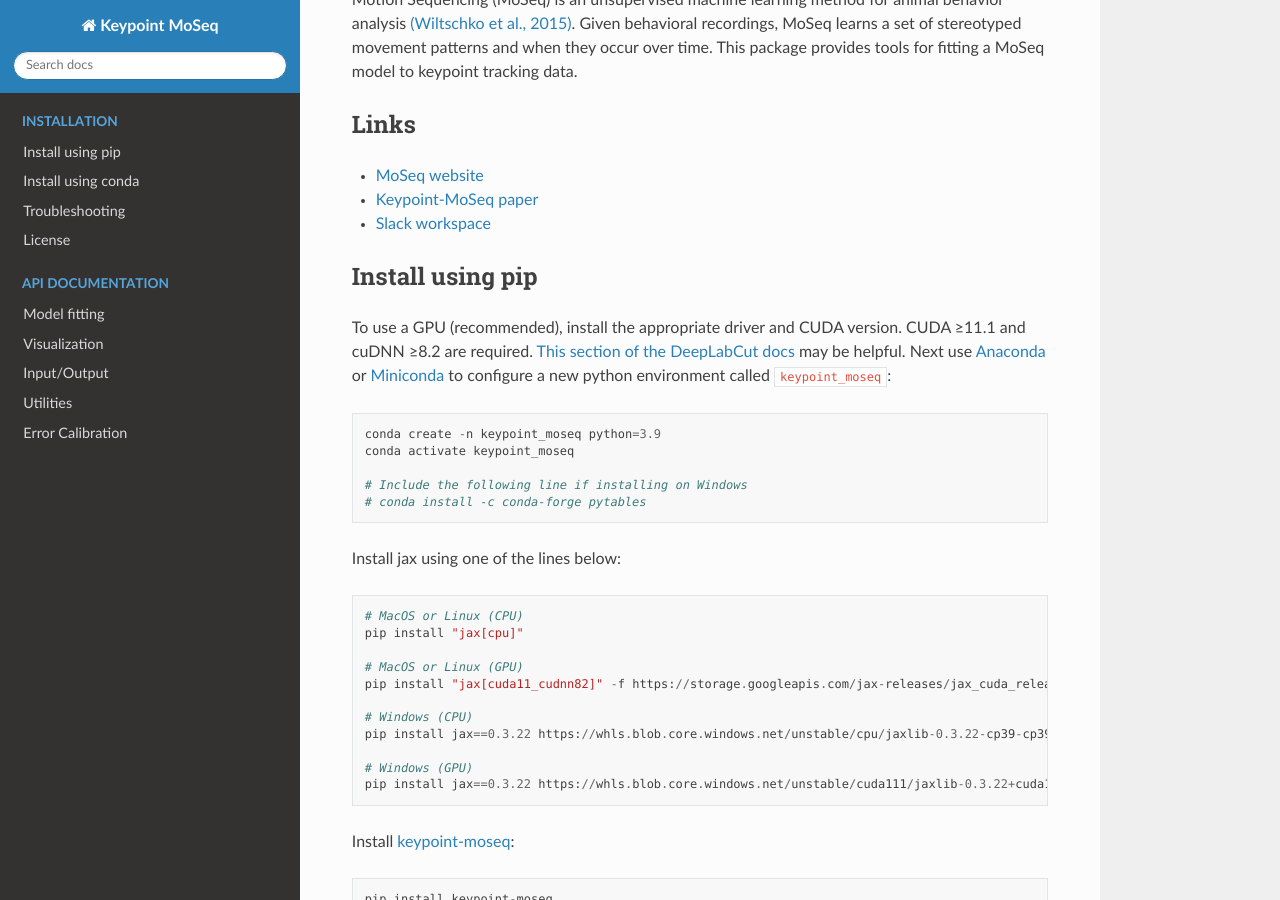
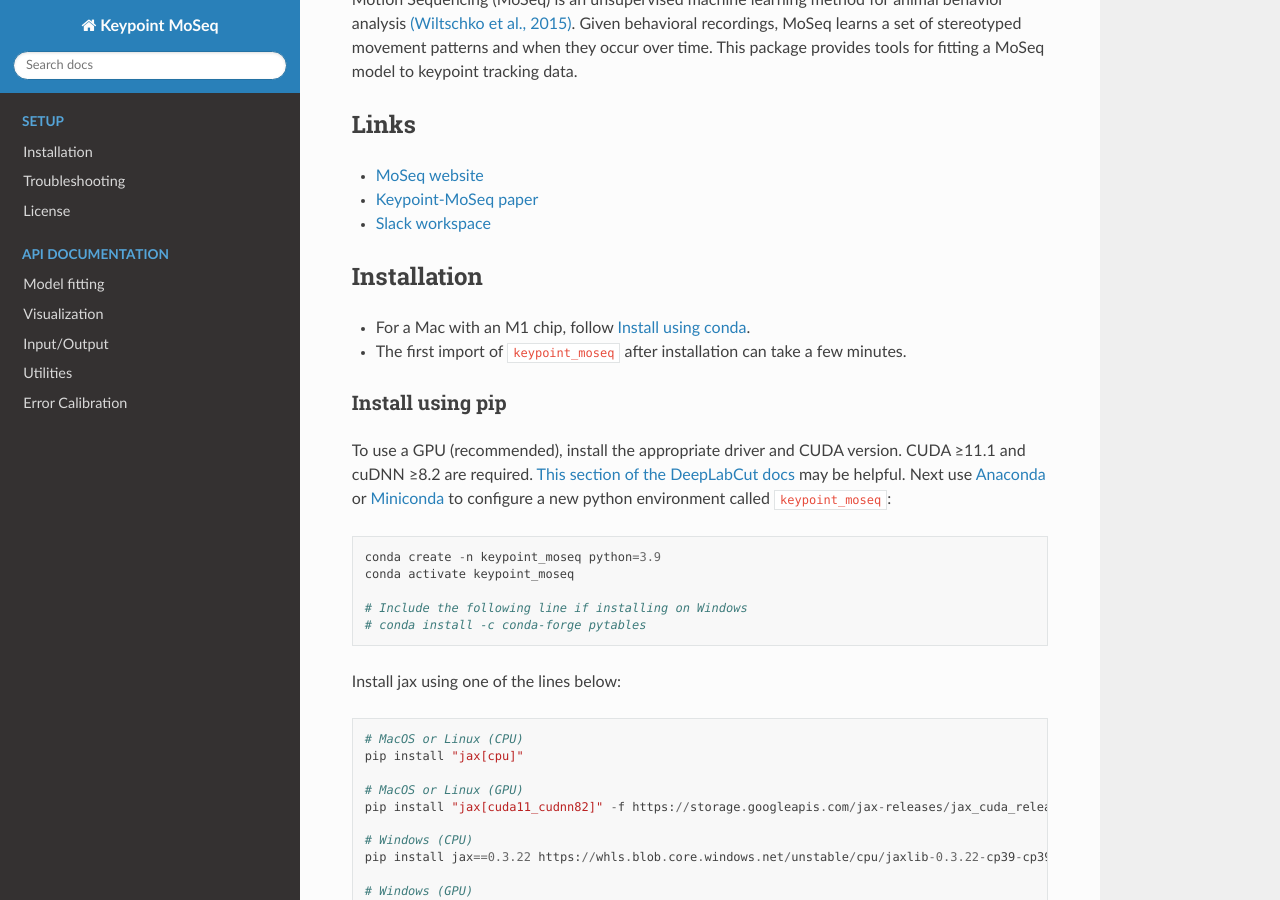
Before and after one commit to dattalab/keypoint-moseq, a Sphinx documentation site: the page built from docs/source/index.rst, in a window 1280 px wide and 900 px high, scrolled down 412 px. Built offline with Sphinx 7.4.7 and the Read the Docs theme 2.0.0, drawn with Linux system fonts in a browser that asks for light colours; pages that are not in the unit, such as notebooks, are missing from menus.

Commit message:
updated install instructions in docs

```diff
--- a/docs/source/index.rst
+++ b/docs/source/index.rst
@@ -19,7 +19,7 @@
 .. toctree::
    :maxdepth: 2
    :hidden:
-   :caption: Installation
+   :caption: Setup
 
    install
 
--- a/docs/source/install.rst
+++ b/docs/source/install.rst
@@ -1,5 +1,11 @@
+Installation
+------------
+
+- For a Mac with an M1 chip, follow `Install using conda`_.
+- The first import of ``keypoint_moseq`` after installation can take a few minutes.
+
 Install using pip
------------------
+~~~~~~~~~~~~~~~~~
 
 To use a GPU (recommended), install the appropriate driver and CUDA version. CUDA ≥11.1 and cuDNN ≥8.2 are required. `This section of the DeepLabCut docs <https://deeplabcut.github.io/DeepLabCut/docs/installation.html#gpu-support>`_ may be helpful. Next use `Anaconda <https://docs.anaconda.com/anaconda/install/index.html>`_  or `Miniconda <https://docs.conda.io/en/latest/miniconda.html>`_ to configure a new python environment called ``keypoint_moseq``::
 
@@ -33,7 +39,7 @@
    python -m ipykernel install --user --name=keypoint_moseq
 
 Install using conda
--------------------
+~~~~~~~~~~~~~~~~~~~
 
 As an alternative, you can install directly from conda environment files. This will automatically install the appropriate GPU drivers and other dependencies. Start by cloning the repository::
 
```
Also changed, not shown: README.md (+1 -1 lines).
